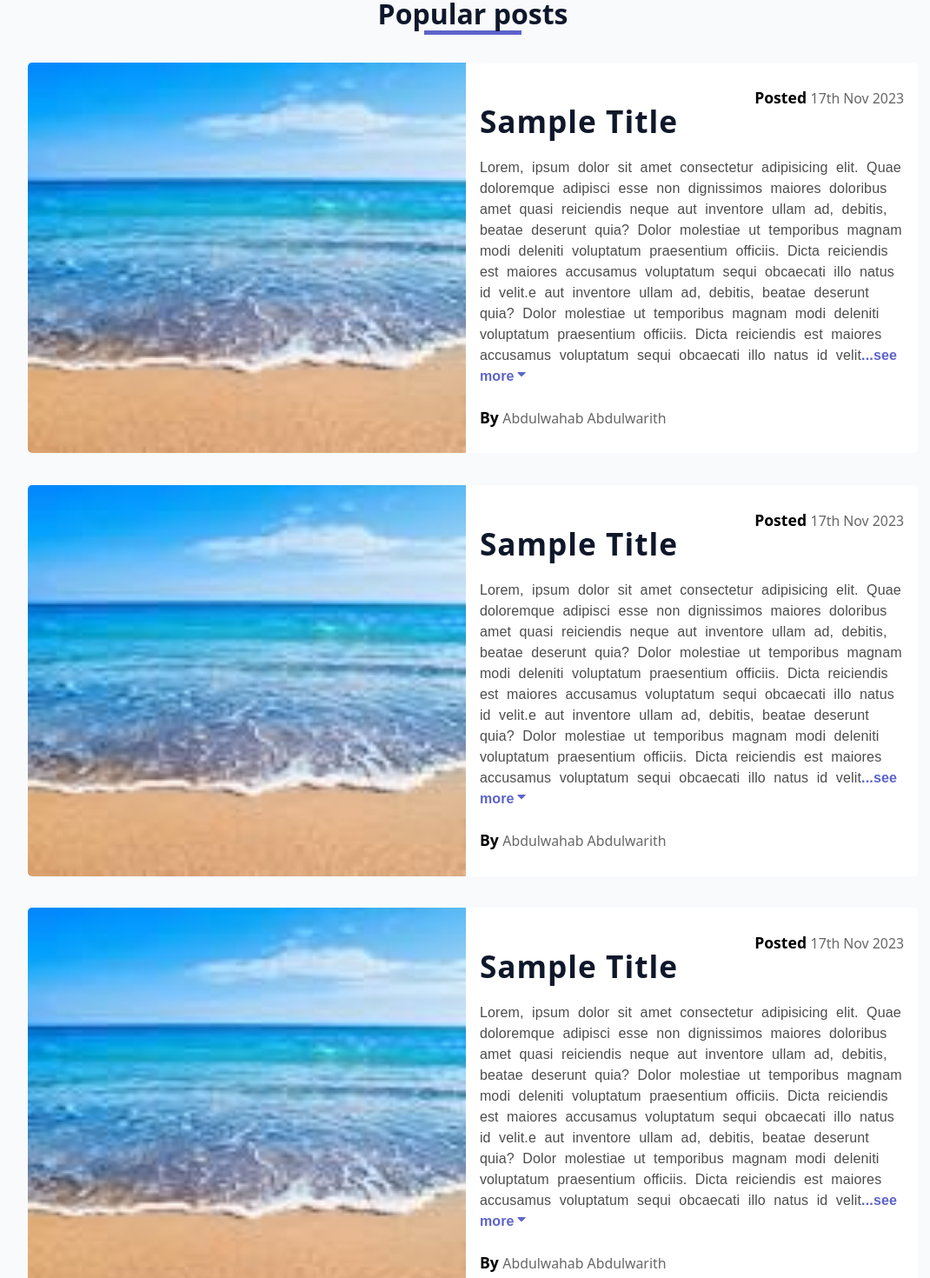
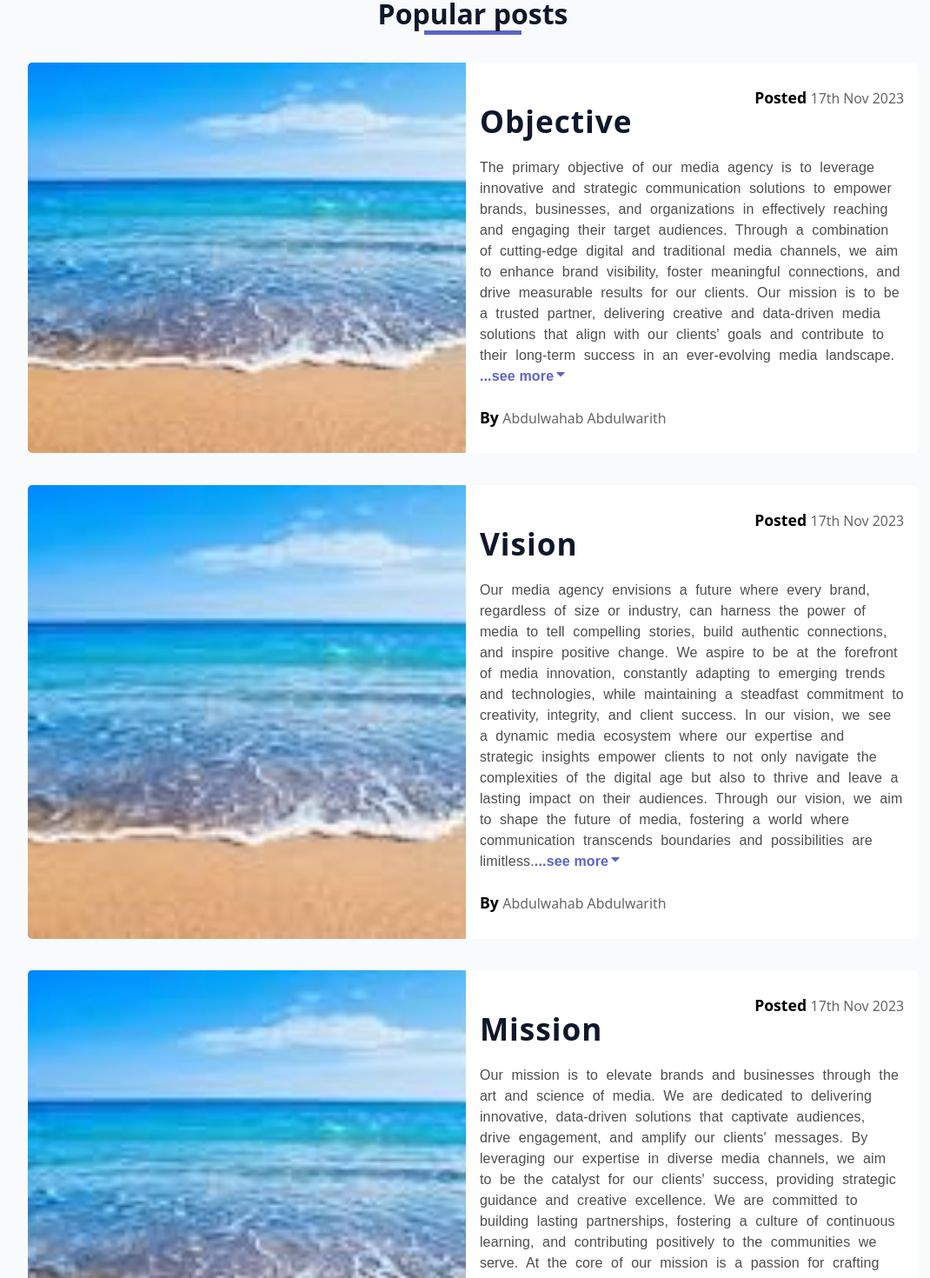
Before and after one commit to Granezer/329media, a React (Vite) app in the folder client/: page / in a window 1280 px wide. Shown: the part 720-2190 px from the top of the page at 87% size, without its empty margins (96-1166 px from the left). Built offline with nearby package versions, Linux system fonts and the light colour scheme.

Commit message:
first commit

```diff
--- a/client/src/components/Post.jsx
+++ b/client/src/components/Post.jsx
@@ -4,7 +4,8 @@ import sample from "../assets/images/sample.jpg";
 import { FaLongArrowAltRight, FaCaretDown } from "react-icons/fa";
 import { Link } from 'react-router-dom';
 
-const Post = () => {
+const Post = (props) => {
+  const {posts, title, img} = props
     return (
       <Wrapper>
         <div className="post-container">
@@ -15,19 +16,10 @@ const Post = () => {
             <div className="date">
               Posted <span>17th Nov 2023</span>
             </div>
-            <h1>Sample title</h1>
+            <h1>{title}</h1>
             <div className="content">
               <p>
-                Lorem, ipsum dolor sit amet consectetur adipisicing elit. Quae
-                doloremque adipisci esse non dignissimos maiores doloribus amet
-                quasi reiciendis neque aut inventore ullam ad, debitis, beatae
-                deserunt quia? Dolor molestiae ut temporibus magnam modi
-                deleniti voluptatum praesentium officiis. Dicta reiciendis est
-                maiores accusamus voluptatum sequi obcaecati illo natus id
-                velit.e aut inventore ullam ad, debitis, beatae deserunt quia?
-                Dolor molestiae ut temporibus magnam modi deleniti voluptatum
-                praesentium officiis. Dicta reiciendis est maiores accusamus
-                voluptatum sequi obcaecati illo natus id velit
+               {posts}
                 <Link className="see-more">
                   ...see more
                   <FaCaretDown />
--- a/client/src/pages/Landing.jsx
+++ b/client/src/pages/Landing.jsx
@@ -40,11 +40,15 @@ const Landing = () => {
           <div className="headerText">
             Popular posts <div></div>
           </div>
-          <Post />
-          <Post />
-          <Post />
-          <Post />
-          <Post />
+          <Post title="Objective" posts="The primary objective of our media agency is to leverage innovative and strategic communication solutions to empower brands, businesses, and organizations in effectively reaching and engaging their target audiences. Through a combination of cutting-edge digital and traditional media channels, we aim to enhance brand visibility, foster meaningful connections, and drive measurable results for our clients. Our mission is to be a trusted partner, delivering creative and data-driven media solutions that align with our clients' goals and contribute to their long-term success in an ever-evolving media landscape.
+
+"/>
+          <Post title="Vision"  posts="Our media agency envisions a future where every brand, regardless of size or industry, can harness the power of media to tell compelling stories, build authentic connections, and inspire positive change. We aspire to be at the forefront of media innovation, constantly adapting to emerging trends and technologies, while maintaining a steadfast commitment to creativity, integrity, and client success. In our vision, we see a dynamic media ecosystem where our expertise and strategic insights empower clients to not only navigate the complexities of the digital age but also to thrive and leave a lasting impact on their audiences. Through our vision, we aim to shape the future of media, fostering a world where communication transcends boundaries and possibilities are limitless."/>
+          <Post title="Mission"  posts="Our mission is to elevate brands and businesses through the art and science of media. We are dedicated to delivering innovative, data-driven solutions that captivate audiences, drive engagement, and amplify our clients' messages. By leveraging our expertise in diverse media channels, we aim to be the catalyst for our clients' success, providing strategic guidance and creative excellence. We are committed to building lasting partnerships, fostering a culture of continuous learning, and contributing positively to the communities we serve. At the core of our mission is a passion for crafting impactful narratives that resonate, inspire, and propel our clients toward sustainable growth in an ever-evolving media landscape."/>
+          {/* <Post posts='section'/>
+          <Post posts='section'/>
+          <Post posts='section'/> */}
+
         </section>
       </div>
     </Wrapper>
```
